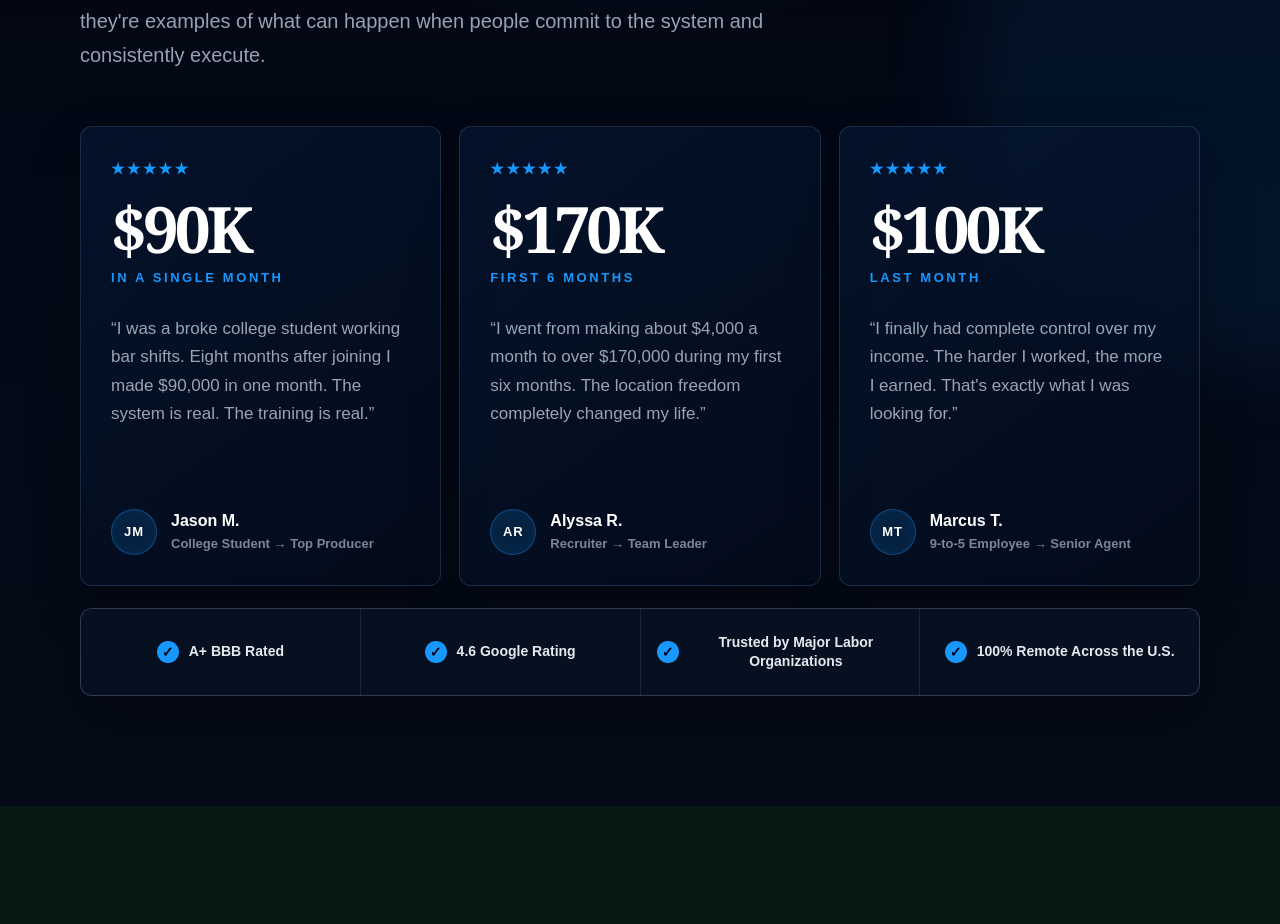
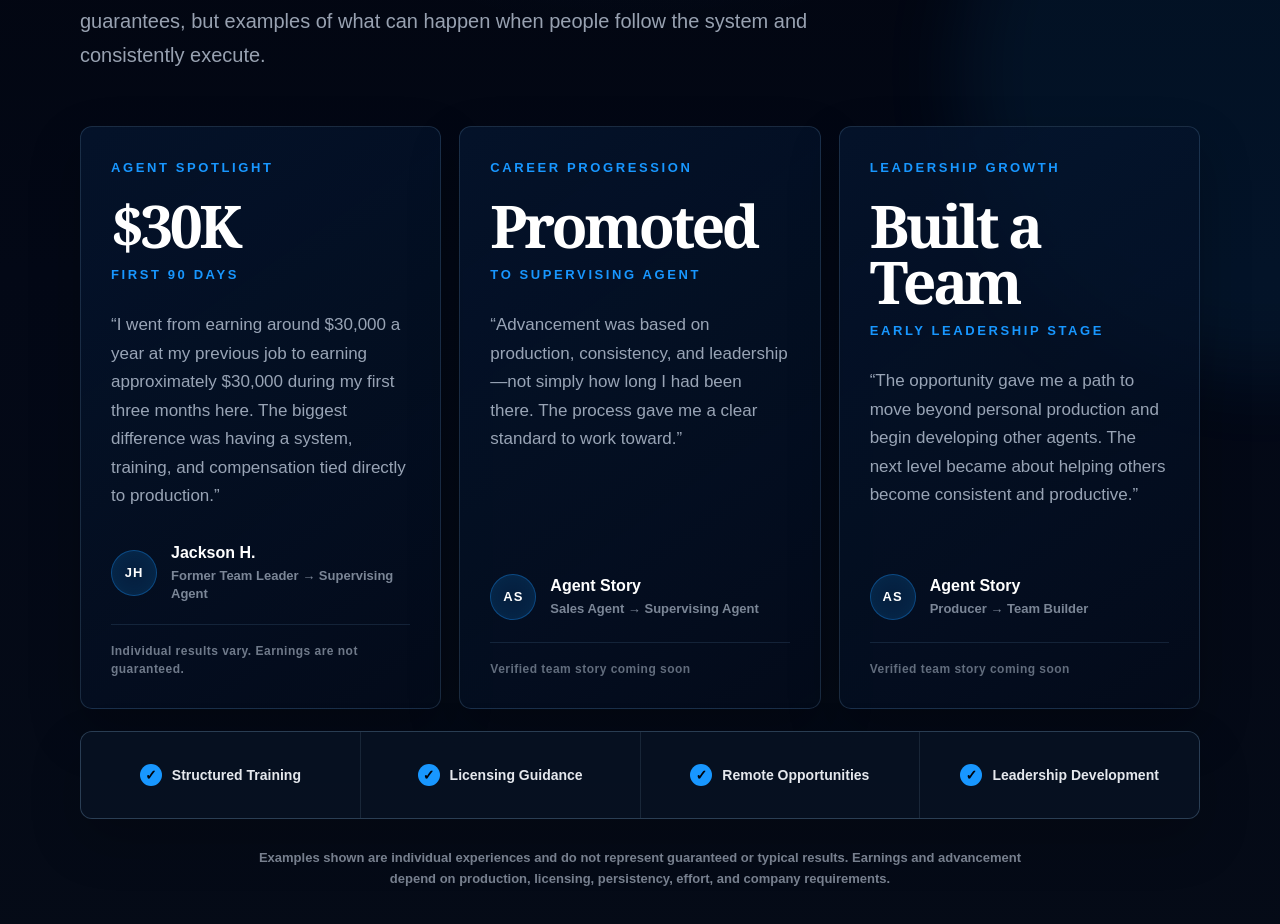
Before and after one commit to haynesjackson83-cyber/giddens-recruiting-funnel, a Next.js app: page / in a window 1280 px wide. Shown: the part 4882-5806 px from the top of the page. Before the commit the page ends 5688 px from the top, so only its background shows below. Built offline with nearby package versions, Linux system fonts and the light colour scheme.

Commit message:
Refine real results proof section

```diff
--- a/src/components/real-results/RealResults.module.css
+++ b/src/components/real-results/RealResults.module.css
@@ -95,24 +95,25 @@
     transform 200ms ease;
 }
 
-.stars {
+.category {
   margin: 0 0 24px;
   color: #1897ff;
   font-family: Arial, Helvetica, sans-serif;
-  font-size: 15px;
+  font-size: 13px;
   font-weight: 900;
-  letter-spacing: 0.16em;
+  letter-spacing: 0.2em;
   line-height: 1;
+  text-transform: uppercase;
 }
 
-.earnings {
+.result {
   margin: 0;
   color: #ffffff;
   font-family: Georgia, "Times New Roman", serif;
-  font-size: clamp(56px, 5vw, 74px);
+  font-size: clamp(48px, 4.6vw, 68px);
   font-weight: 700;
   letter-spacing: -0.06em;
-  line-height: 0.9;
+  line-height: 0.95;
 }
 
 .timeframe {
@@ -174,6 +175,34 @@
   font-size: 13px;
   font-weight: 700;
   line-height: 1.35;
+}
+
+.cardDisclosure,
+.placeholder {
+  margin: 22px 0 0;
+  padding-top: 18px;
+  border-top: 1px solid rgba(109, 154, 196, 0.16);
+  color: rgba(210, 222, 238, 0.52);
+  font-family: Arial, Helvetica, sans-serif;
+  font-size: 12px;
+  font-weight: 800;
+  letter-spacing: 0.04em;
+  line-height: 1.45;
+}
+
+.placeholder {
+  color: rgba(210, 222, 238, 0.46);
+}
+
+.disclaimer {
+  max-width: 780px;
+  margin: 28px auto 0;
+  color: rgba(210, 222, 238, 0.56);
+  font-family: Arial, Helvetica, sans-serif;
+  font-size: 13px;
+  font-weight: 700;
+  line-height: 1.65;
+  text-align: center;
 }
 
 .trustBar {
--- a/src/components/real-results/RealResults.tsx
+++ b/src/components/real-results/RealResults.tsx
@@ -2,39 +2,45 @@ import styles from "./RealResults.module.css";
 
 const testimonials = [
   {
-    initials: "JM",
-    earnings: "$90K",
-    timeframe: "In a Single Month",
+    category: "Agent Spotlight",
+    initials: "JH",
+    result: "$30K",
+    timeframe: "First 90 Days",
     quote:
-      "I was a broke college student working bar shifts. Eight months after joining I made $90,000 in one month. The system is real. The training is real.",
-    name: "Jason M.",
-    progression: "College Student → Top Producer",
+      "I went from earning around $30,000 a year at my previous job to earning approximately $30,000 during my first three months here. The biggest difference was having a system, training, and compensation tied directly to production.",
+    name: "Jackson H.",
+    progression: "Former Team Leader → Supervising Agent",
+    disclosure: "Individual results vary. Earnings are not guaranteed.",
   },
   {
-    initials: "AR",
-    earnings: "$170K",
-    timeframe: "First 6 Months",
+    category: "Career Progression",
+    initials: "AS",
+    result: "Promoted",
+    timeframe: "To Supervising Agent",
     quote:
-      "I went from making about $4,000 a month to over $170,000 during my first six months. The location freedom completely changed my life.",
-    name: "Alyssa R.",
-    progression: "Recruiter → Team Leader",
+      "Advancement was based on production, consistency, and leadership—not simply how long I had been there. The process gave me a clear standard to work toward.",
+    name: "Agent Story",
+    progression: "Sales Agent → Supervising Agent",
+    placeholder: "Verified team story coming soon",
   },
   {
-    initials: "MT",
-    earnings: "$100K",
-    timeframe: "Last Month",
+    category: "Leadership Growth",
+    initials: "AS",
+    result: "Built a Team",
+    timeframe: "Early Leadership Stage",
     quote:
-      "I finally had complete control over my income. The harder I worked, the more I earned. That's exactly what I was looking for.",
-    name: "Marcus T.",
-    progression: "9-to-5 Employee → Senior Agent",
+      "The opportunity gave me a path to move beyond personal production and begin developing other agents. The next level became about helping others become consistent and productive.",
+    name: "Agent Story",
+    progression: "Producer → Team Builder",
+    placeholder: "Verified team story coming soon",
   },
 ];
 
 const trustItems = [
-  "A+ BBB Rated",
-  "4.6 Google Rating",
-  "Trusted by Major Labor Organizations",
-  "100% Remote Across the U.S.",
+  "Structured Training",
+  "Licensing Guidance",
+  "Remote Opportunities",
+  "Leadership Development",
 ];
 
 export function RealResults() {
@@ -52,17 +58,15 @@ export function RealResults() {
         </h2>
 
         <p className={styles.supportingCopy}>
-          Real agents. Real production. Real career progression. These aren&apos;t promises—they&apos;re
-          examples of what can happen when people commit to the system and consistently execute.
+          Real agents. Real progress. Real career development. These stories are not guarantees,
+          but examples of what can happen when people follow the system and consistently execute.
         </p>
 
         <div className={styles.testimonialGrid} aria-label="Agent results testimonials">
           {testimonials.map((testimonial) => (
-            <article className={styles.testimonialCard} key={testimonial.name}>
-              <p className={styles.stars} aria-label="Five star testimonial">
-                ★★★★★
-              </p>
-              <p className={styles.earnings}>{testimonial.earnings}</p>
+            <article className={styles.testimonialCard} key={testimonial.category}>
+              <p className={styles.category}>{testimonial.category}</p>
+              <p className={styles.result}>{testimonial.result}</p>
               <p className={styles.timeframe}>{testimonial.timeframe}</p>
               <blockquote className={styles.quote}>&ldquo;{testimonial.quote}&rdquo;</blockquote>
               <div className={styles.person}>
@@ -74,11 +78,18 @@ export function RealResults() {
                   <p className={styles.progression}>{testimonial.progression}</p>
                 </div>
               </div>
+              {testimonial.disclosure ? (
+                <p className={styles.cardDisclosure}>{testimonial.disclosure}</p>
+              ) : null}
+              {testimonial.placeholder ? (
+                <p className={styles.placeholder}>{testimonial.placeholder}</p>
+              ) : null}
             </article>
           ))}
         </div>
 
-        <div className={styles.trustBar} aria-label="Opportunity trust indicators">
+
+        <div className={styles.trustBar} aria-label="Opportunity process signals">
           {trustItems.map((item) => (
             <div className={styles.trustItem} key={item}>
               <span className={styles.checkIcon} aria-hidden="true">
@@ -88,6 +99,12 @@ export function RealResults() {
             </div>
           ))}
         </div>
+
+        <p className={styles.disclaimer}>
+          Examples shown are individual experiences and do not represent guaranteed or typical
+          results. Earnings and advancement depend on production, licensing, persistency, effort,
+          and company requirements.
+        </p>
       </div>
     </section>
   );
```
